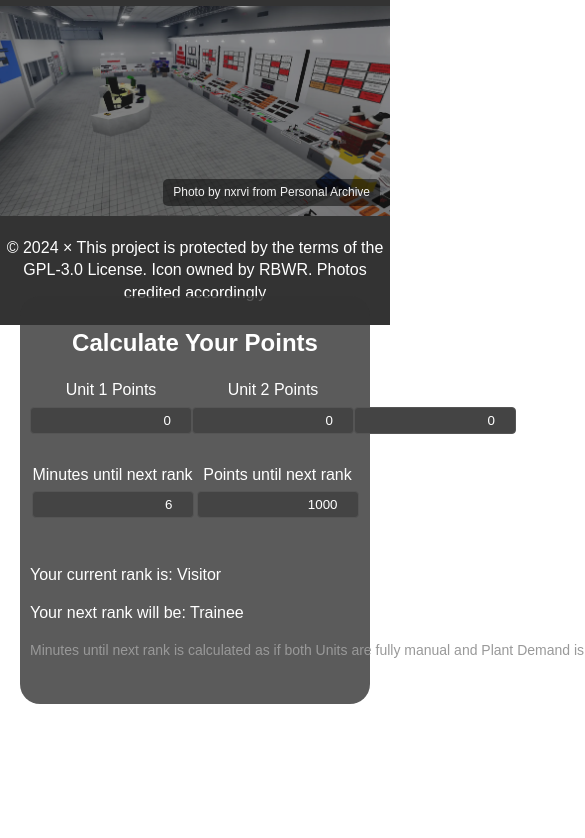
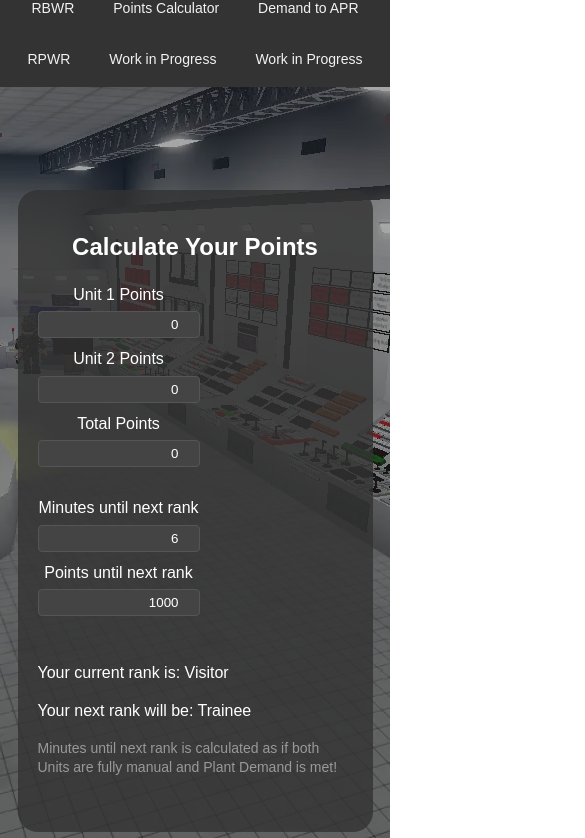
Before and after one commit to nxrvi/rbwrmultitoolweb, a plain HTML site: page tools/pointscalc.html in a window 390 px wide. Shown: the part 69-907 px from the top of the page, 585 px wide, since content can reach past the window. Before the commit the page ends 844 px from the top, so only its background shows below. Drawn offline with Linux system fonts and the light colour scheme.

Commit message:
Changes for mobile compatibility. Minor bugs to be fixed.

```diff
--- a/css/demandcalc.css
+++ b/css/demandcalc.css
@@ -2,6 +2,7 @@ html {
   color: #222;
   font-size: 1em;
   line-height: 1.4;
+  box-sizing: border-box;
 }
 
 ::-moz-selection {
@@ -203,38 +204,43 @@ body {
   margin: 0;
   padding: 0;
   color: #333;
+  display: flex;
+  flex-direction: column;
+  min-height: 100vh;
 }
 
 .navbar {
   display: flex;
-    justify-content: space-between;
+  flex-direction: column;
   align-items: center;
   background-color: #333;
-    padding: 5px 10px;
+  padding: 10px 15px;
 }
 
 .logo {
   display: flex;
   align-items: center;
+  margin-bottom: 10px;
 }
 
 .logo img {
-    margin-left: 10px;
   height: 40px;
   width: auto;
 }
 
 .nav-links-div {
   display: flex;
-    gap: 10px;
+  flex-wrap: wrap;
+  justify-content: center;
+  gap: 15px;
 }
 
 .nav-links {
-    display: block;
     color: #f2f2f2;
     text-align: center;
     padding: 10px 16px;
     text-decoration: none;
+    font-size: 1rem;
 }
 
 .nav-links:hover {
@@ -249,7 +255,7 @@ body {
   text-align: center;
   padding: 10px 16px;
   text-decoration: none;
-    margin-left: 40px;
+  font-size: 1rem;
 }
 
 .github-icon-link {
@@ -265,12 +271,17 @@ body {
   position: relative;
   text-align: center;
   color: white;
-    z-index: 1;
+  flex-grow: 1;
+  display: flex;
+  align-items: center;
+  justify-content: center;
+  overflow: hidden;
 }
 
 .hero img {
   width: 100%;
-    height: auto;
+  height: 100%;
+  object-position: center;
 }
 
 
@@ -281,13 +292,13 @@ body {
   background-color: rgba(0, 0, 0, 0.5);
   padding: 5px 10px;
   border-radius: 5px;
-    z-index: 3;
 }
 
 .credits p {
   margin: 0;
-    font-size: 12px;
+  font-size: 0.75rem;
   color: #f2f2f2;
+  z-index: 3;
 }
 
 .credits a {
@@ -302,23 +313,6 @@ body {
 .content {
     padding: 20px;
     text-align: center;
-}
-
-.image-grid {
-    display: flex;
-    flex-wrap: wrap;
-    justify-content: space-around;
-}
-
-.image-card {
-    margin: 10px;
-    width: 400px;
-    text-align: center;
-}
-
-.image-card img {
-    width: 100%;
-    height: auto;
 }
 
 .content-overlay {
@@ -345,7 +339,6 @@ h2 {
     max-width: 750px;
     margin-top: 270px;
 }
-
 
 .calculator-row1 {
     display: flex;
@@ -380,8 +373,9 @@ footer {
   background-color: #333;
   color: white;
   text-align: center;
-    padding: 5px 0;
-    margin-top: 0;
+  padding: 10px;
+  font-size: 0.875rem;
+  margin-top: auto;
 }
 
 .input-group {
@@ -407,3 +401,104 @@ footer {
     position: relative;
     left: 0;
 }
+
+
+/* Responsive Styles */
+@media (min-width: 768px) {
+  .navbar {
+    flex-direction: row;
+    justify-content: space-between;
+  }
+
+  .logo {
+    margin-bottom: 0;
+  }
+
+  .nav-links-div {
+    gap: 10px;
+  }
+
+  .nav-links,
+  .nav-links-divider {
+    font-size: 1.2rem;
+  }
+
+  .hero-text {
+    font-size: 1.3rem;
+    width: 50%;
+  }
+
+  .credits {
+    bottom: 20px;
+    right: 20px;
+  }
+
+  footer {
+    font-size: 1rem;
+  }
+}
+
+@media (max-width: 480px) {
+  .nav-links,
+  .nav-links-divider {
+    padding: 8px 12px;
+    font-size: 0.875rem;
+  }
+
+  .credits p {
+    font-size: 0.45rem;
+    z-index: 3;
+  }
+
+  footer {
+    font-size: 0.75rem;
+  }
+
+  .hero img {
+    width: auto;
+    height: 100%;
+  }
+
+  .logo {
+    display: flex;
+    align-items: center;
+  }
+
+  .logo img {
+    margin-left: 10px;
+    height: 40px;
+    width: auto;
+  }
+
+  .container {
+    background-color: rgba(51, 51, 51, 0.8);
+    padding: 20px;
+    border-radius: 20px;
+    margin: 20px auto;
+    max-width: 100%;
+    width: 90%;
+  }
+
+  .content-overlay {
+    position: absolute;
+    top: 0;
+    left: 0;
+    right: 0;
+    bottom: 0;
+    z-index: 2;
+    background-color: rgba(51, 51, 51, 0.4);
+    padding: 20px;
+    box-sizing: border-box;
+    display: flex;
+    align-items: center;
+    justify-content: center;
+  }
+
+  .calculator-row1,
+  .calculator-row2 {
+    display: flex;
+    flex-wrap: wrap;
+    justify-content: space-between;
+    margin-bottom: 20px;
+  }
+}
--- a/css/pointscalc.css
+++ b/css/pointscalc.css
@@ -2,6 +2,7 @@ html {
   color: #222;
   font-size: 1em;
   line-height: 1.4;
+  box-sizing: border-box;
 }
 
 ::-moz-selection {
@@ -105,6 +106,7 @@ textarea {
     /* Black prints faster */
     box-shadow: none !important;
     text-shadow: none !important;
+
   }
 
   a,
@@ -158,38 +160,43 @@ body {
   margin: 0;
   padding: 0;
   color: #333;
+  display: flex;
+  flex-direction: column;
+  min-height: 100vh;
 }
 
 .navbar {
   display: flex;
-    justify-content: space-between;
+  flex-direction: column;
   align-items: center;
   background-color: #333;
-    padding: 5px 10px;
+  padding: 10px 15px;
 }
 
 .logo {
   display: flex;
   align-items: center;
+  margin-bottom: 10px;
 }
 
 .logo img {
-    margin-left: 10px;
   height: 40px;
   width: auto;
 }
 
 .nav-links-div {
   display: flex;
-    gap: 10px;
+  flex-wrap: wrap;
+  justify-content: center;
+  gap: 15px;
 }
 
 .nav-links {
-    display: block;
     color: #f2f2f2;
     text-align: center;
     padding: 10px 16px;
     text-decoration: none;
+    font-size: 1rem;
 }
 
 .nav-links:hover {
@@ -204,7 +211,7 @@ body {
   text-align: center;
   padding: 10px 16px;
   text-decoration: none;
-    margin-left: 40px;
+  font-size: 1rem;
 }
 
 .github-icon-link {
@@ -220,12 +227,17 @@ body {
   position: relative;
   text-align: center;
   color: white;
-    z-index: 1;
+  flex-grow: 1;
+  display: flex;
+  align-items: center;
+  justify-content: center;
+  overflow: hidden;
 }
 
 .hero img {
   width: 100%;
-    height: auto;
+  height: 100%;
+  object-position: center;
 }
 
 
@@ -236,13 +248,13 @@ body {
   background-color: rgba(0, 0, 0, 0.5);
   padding: 5px 10px;
   border-radius: 5px;
-    z-index: 3;
 }
 
 .credits p {
   margin: 0;
-    font-size: 12px;
+  font-size: 0.75rem;
   color: #f2f2f2;
+  z-index: 3;
 }
 
 .credits a {
@@ -258,24 +270,6 @@ body {
     padding: 20px;
     text-align: center;
 }
-
-.image-grid {
-    display: flex;
-    flex-wrap: wrap;
-    justify-content: space-around;
-}
-
-.image-card {
-    margin: 10px;
-    width: 400px;
-    text-align: center;
-}
-
-.image-card img {
-    width: 100%;
-    height: auto;
-}
-
 
 .content-overlay {
     position: absolute;
@@ -351,6 +345,115 @@ footer {
   background-color: #333;
   color: white;
   text-align: center;
-    padding: 5px 0;
-    margin-top: 0;
+  padding: 10px;
+  font-size: 0.875rem;
+  margin-top: auto;
 }
+
+/* Responsive Styles */
+
+@media (min-width: 768px) {
+  .navbar {
+    flex-direction: row;
+    justify-content: space-between;
+  }
+
+  .logo {
+    margin-bottom: 0;
+  }
+
+  .nav-links-div {
+    gap: 10px;
+  }
+
+  .nav-links,
+  .nav-links-divider {
+    font-size: 1.2rem;
+  }
+
+  .hero-text {
+    font-size: 1.3rem;
+    width: 50%;
+  }
+
+  .credits {
+    bottom: 20px;
+    right: 20px;
+  }
+
+  footer {
+    font-size: 1rem;
+  }
+}
+
+@media (max-width: 480px) {
+  .nav-links,
+  .nav-links-divider {
+    padding: 8px 12px;
+    font-size: 0.875rem;
+  }
+
+  .hero-text {
+    font-size: 0.65rem;
+    width: 60%;
+  }
+
+  .credits p {
+    font-size: 0.45rem;
+    z-index: 3;
+  }
+
+  footer {
+    font-size: 0.75rem;
+  }
+
+  .hero img {
+    width: auto;
+    height: 100%;
+  }
+
+  .container {
+    background-color: rgba(51, 51, 51, 0.8);
+    padding: 20px;
+    border-radius: 20px;
+    margin: 20px auto;
+    max-width: 100%;
+    width: 90%;
+  }
+
+  .calculator,
+  .output {
+    display: flex;
+    flex-wrap: wrap;
+    justify-content: space-between;
+    margin-bottom: 20px;
+  }
+
+  .content-overlay {
+    position: absolute;
+    top: 0;
+    left: 0;
+    right: 0;
+    bottom: 0;
+    z-index: 2;
+    background-color: rgba(51, 51, 51, 0.4);
+    padding: 20px;
+    box-sizing: border-box;
+    display: flex;
+    align-items: center;
+    justify-content: center;
+  }
+
+  h2 {
+    margin-bottom: 20px;
+    font-size: 1.5rem;
+  }
+
+  .minute-info {
+    text-align: left;
+    width: 100%;
+    font-size: 14px;
+    color: #999999;
+  }
+
+}
--- a/css/style.css
+++ b/css/style.css
@@ -1,156 +1,16 @@
 html {
   color: #222;
-  font-size: 1em;
+  font-size: 16px;
   line-height: 1.4;
+  box-sizing: border-box;
 }
 
-::-moz-selection {
-  background: #b3d4fc;
-  text-shadow: none;
-}
-
-::selection {
-  background: #b3d4fc;
-  text-shadow: none;
-}
-
-hr {
-  display: block;
-  height: 1px;
-  border: 0;
-  border-top: 1px solid #ccc;
-  margin: 1em 0;
-  padding: 0;
-}
-
-audio,
-canvas,
-iframe,
-img,
-svg,
-video {
-  vertical-align: middle;
-}
-
-fieldset {
-  border: 0;
-  margin: 0;
-  padding: 0;
-}
-
-textarea {
-  resize: vertical;
-}
-
-.hidden,
-[hidden] {
-  display: none !important;
-}
-
-.visually-hidden {
-  border: 0;
-  clip: rect(0, 0, 0, 0);
-  height: 1px;
-  margin: -1px;
-  overflow: hidden;
-  padding: 0;
-  position: absolute;
-  white-space: nowrap;
-  width: 1px;
-  /* 1 */
-}
-
-.visually-hidden.focusable:active,
-.visually-hidden.focusable:focus {
-  clip: auto;
-  height: auto;
-  margin: 0;
-  overflow: visible;
-  position: static;
-  white-space: inherit;
-  width: auto;
-}
-
-.invisible {
-  visibility: hidden;
-}
-
-.clearfix::before,
-.clearfix::after {
-  content: "";
-  display: table;
-}
-
-.clearfix::after {
-  clear: both;
-}
-
-@media only screen and (min-width: 35em) {
-  /* Style adjustments for viewports that meet the condition */
-}
-
-@media print,
-  (-webkit-min-device-pixel-ratio: 1.25),
-  (min-resolution: 1.25dppx),
-  (min-resolution: 120dpi) {
-  /* Style adjustments for high resolution devices */
-}
-
-@media print {
 *,
 *::before,
 *::after {
-    background: #fff !important;
-    color: #000 !important;
-    /* Black prints faster */
-    box-shadow: none !important;
-    text-shadow: none !important;
-  }
-
-  a,
-  a:visited {
-    text-decoration: underline;
-  }
-
-  a[href]::after {
-    content: " (" attr(href) ")";
-  }
-
-  abbr[title]::after {
-    content: " (" attr(title) ")";
-  }
-
-  a[href^="#"]::after,
-  a[href^="javascript:"]::after {
-    content: "";
-  }
-
-  pre {
-    white-space: pre-wrap !important;
-  }
-
-  pre,
-  blockquote {
-    border: 1px solid #999;
-    page-break-inside: avoid;
-  }
-
-  tr,
-  img {
-    page-break-inside: avoid;
-  }
-
-  p,
-  h2,
-  h3 {
-    orphans: 3;
-    widows: 3;
-  }
-
-  h2,
-  h3 {
-    page-break-after: avoid;
-  }
+  box-sizing: inherit;
+  margin: 0;
+  padding: 0;
 }
 
 body {
@@ -158,38 +18,52 @@ body {
   margin: 0;
   padding: 0;
   color: #333;
+  display: flex;
+  flex-direction: column;
+  min-height: 100vh;
 }
 
 .navbar {
   display: flex;
-    justify-content: space-between;
+  flex-direction: column;
   align-items: center;
   background-color: #333;
-    padding: 5px 10px;
+  padding: 10px 15px;
 }
 
 .logo {
   display: flex;
   align-items: center;
+  margin-bottom: 10px;
 }
 
 .logo img {
-    margin-left: 10px;
   height: 40px;
+  width: auto;
+}
+
+.github-icon-link {
+  margin-left: 15px;
+}
+
+.logo .github-icon {
+  height: 25px;
   width: auto;
 }
 
 .nav-links-div {
   display: flex;
-    gap: 10px;
+  flex-wrap: wrap;
+  justify-content: center;
+  gap: 15px;
 }
 
 .nav-links {
-    display: block;
   color: #f2f2f2;
   text-align: center;
   padding: 10px 16px;
   text-decoration: none;
+  font-size: 1rem;
 }
 
 .nav-links:hover {
@@ -204,27 +78,25 @@ body {
   text-align: center;
   padding: 10px 16px;
   text-decoration: none;
-    margin-left: 40px;
-}
-
-.github-icon-link {
-    margin-left: 15px;
-}
-
-.logo .github-icon {
-    height: 25px;
-    width: auto;
+  font-size: 1rem;
 }
 
 .hero {
   position: relative;
   text-align: center;
   color: white;
+  flex-grow: 1;
+  display: flex;
+  align-items: center;
+  justify-content: center;
+  overflow: hidden;
 }
+
 
 .hero img {
   width: 100%;
-    height: auto;
+  height: 100%;
+  object-position: center;
 }
 
 .hero-text {
@@ -232,6 +104,9 @@ body {
   top: 50%;
   left: 50%;
   transform: translate(-50%, -50%);
+  text-align: center;
+  padding: 0 10px;
+  font-size: 1.25rem;
 }
 
 .credits {
@@ -245,8 +120,9 @@ body {
 
 .credits p {
   margin: 0;
-    font-size: 12px;
+  font-size: 0.75rem;
   color: #f2f2f2;
+  z-index: 3;
 }
 
 .credits a {
@@ -258,32 +134,74 @@ body {
   text-decoration: underline;
 }
 
-.content {
-    padding: 20px;
-    text-align: center;
-}
-
-.image-grid {
-    display: flex;
-    flex-wrap: wrap;
-    justify-content: space-around;
-}
-
-.image-card {
-    margin: 10px;
-    width: 400px;
-    text-align: center;
-}
-
-.image-card img {
-    width: 100%;
-    height: auto;
-}
-
 footer {
   background-color: #333;
   color: white;
   text-align: center;
-    padding: 5px 0;
-    margin-top: 0;
+  padding: 10px 15px;
+  font-size: 0.875rem;
 }
+
+/* Responsive Styles */
+
+@media (min-width: 768px) {
+  .navbar {
+    flex-direction: row;
+    justify-content: space-between;
+  }
+
+  .logo {
+    margin-bottom: 0;
+  }
+
+  .nav-links-div {
+    gap: 10px;
+  }
+
+  .nav-links,
+  .nav-links-divider {
+    font-size: 1.2rem;
+  }
+
+  .hero-text {
+    font-size: 1.3rem;
+    width: 50%;
+  }
+
+  .credits {
+    bottom: 20px;
+    right: 20px;
+  }
+
+  footer {
+    font-size: 1rem;
+  }
+}
+
+@media (max-width: 480px) {
+  .nav-links,
+  .nav-links-divider {
+    padding: 8px 12px;
+    font-size: 0.875rem;
+  }
+
+  .hero-text {
+    font-size: 0.65rem;
+    width: 60%;
+  }
+
+  .credits p {
+    font-size: 0.45rem;
+    z-index: 3;
+  }
+
+  footer {
+    font-size: 0.75rem;
+    padding-top: 10px;
+  }
+
+  .hero img {
+    height: 100%;
+    width: auto;
+  }
+}
--- a/tools/pointscalc.html
+++ b/tools/pointscalc.html
@@ -10,7 +10,7 @@
 </head>
 <body>
     <script src="../js/pointscalc.js"></script>
-      <div class="navbar">
+    <div class="navbar">
         <div class="logo">
             <a href="../index.html"><img src="../rbwricon.png" alt="Logo"></a>
             <a href="https://github.com/nxrvi/rbwrmultitoolweb/" target="_blank" class="github-icon-link">
@@ -25,12 +25,10 @@
             <a class="nav-links" href="page3.html">Work in Progress</a>
             <a class="nav-links" href="page4.html">Work in Progress</a>
         </div>
-      </div>
-
-
+    </div>
 
     <div class="hero">
-        <img src="../img/private.webp" alt="Hero Image">
+        <img src="../img/private.webp" alt="Hero Image" class="hero-image">
         <div class="content-overlay">
             <div class="container">
                 <h2>Calculate Your Points</h2>
@@ -69,7 +67,6 @@
                         <p class="minute-info">Minutes until next rank is calculated as if both Units are fully manual and Plant Demand is met!</p>
                     </div>
                 </div>
-
             </div>
         </div>
         <div class="credits">
@@ -80,6 +77,5 @@
     <footer>
         <p>&copy; 2024 × This project is protected by the terms of the GPL-3.0 License. Icon owned by RBWR. Photos credited accordingly</p>
     </footer>
-
 </body>
 </html>
```
Also changed, not shown: index.html (+3 -3 lines), tools/demandcalc.html (+1 -2 lines). Lines whose indentation alone changed are shown as unchanged.
